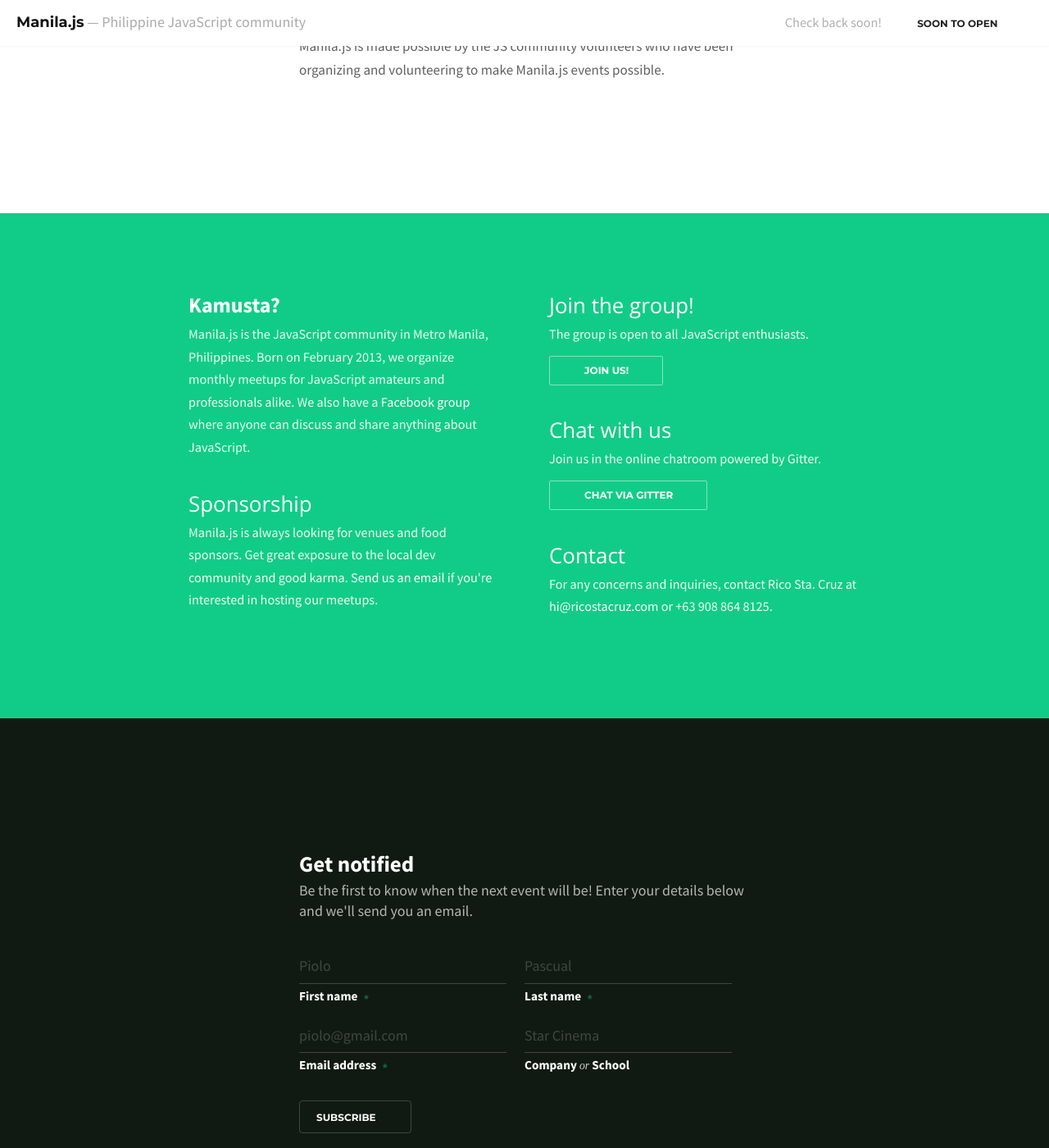
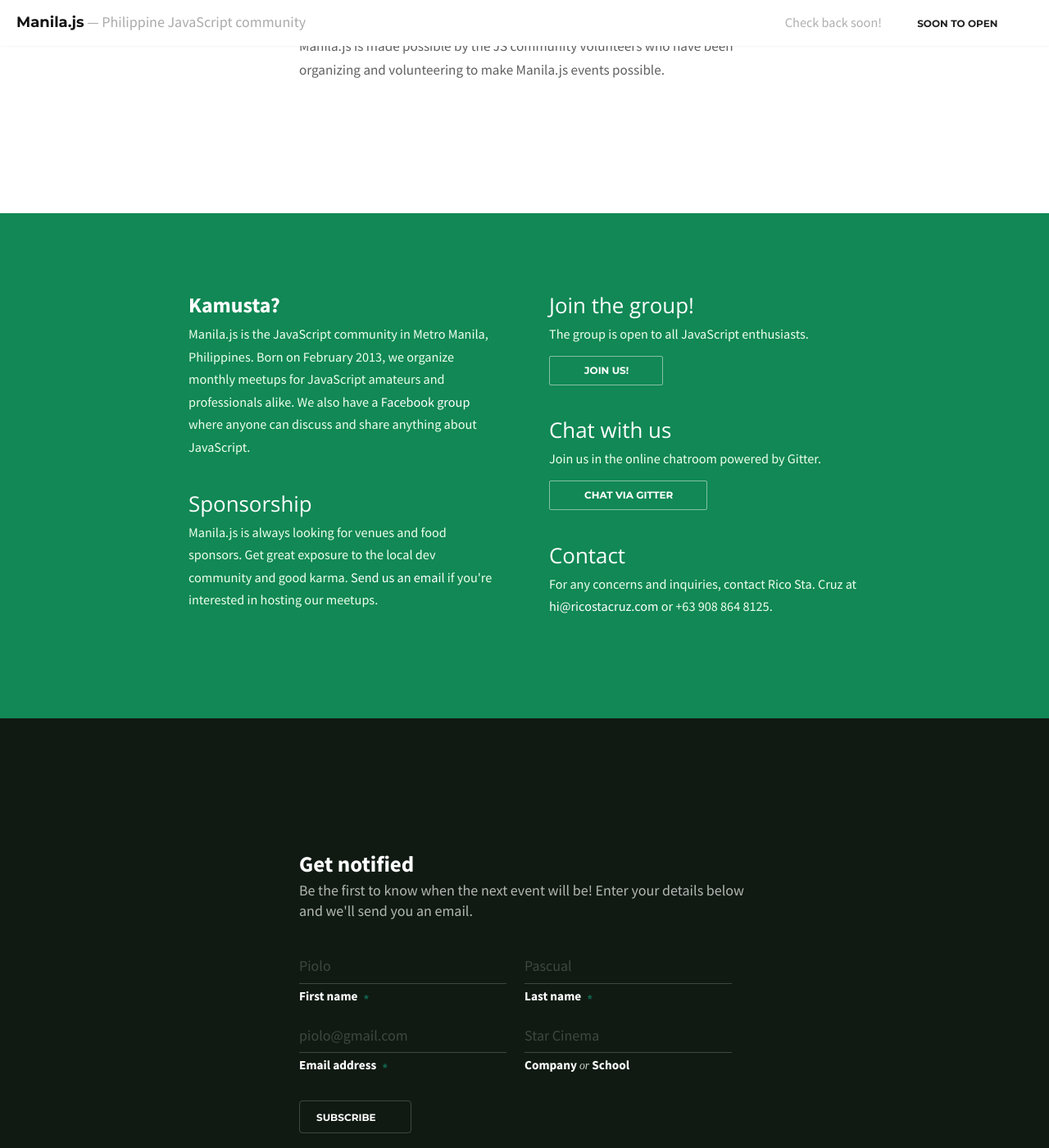
Before and after one commit to manilajs/manilajs.com, a Jekyll site: the page built from index.html, in a window 1280 px wide and 1400 px high, scrolled down 2832 px. Shown: the whole window at 82% size. Built offline with Jekyll 4.4.1, drawn with Linux system fonts in a browser that asks for light colours; nearby versions of some CDN libraries; some web fonts are replaced.

Commit message:
Make the about section less obnoxious.

```diff
--- a/assets/style.css
+++ b/assets/style.css
@@ -917,7 +917,7 @@
 /* ---------------------------------------------------------------------------- */
 
 .about-us-section {
-  background: #1c8;
+  background: #185;
 
   padding-top: 30px;
   padding-bottom: 30px;
```
